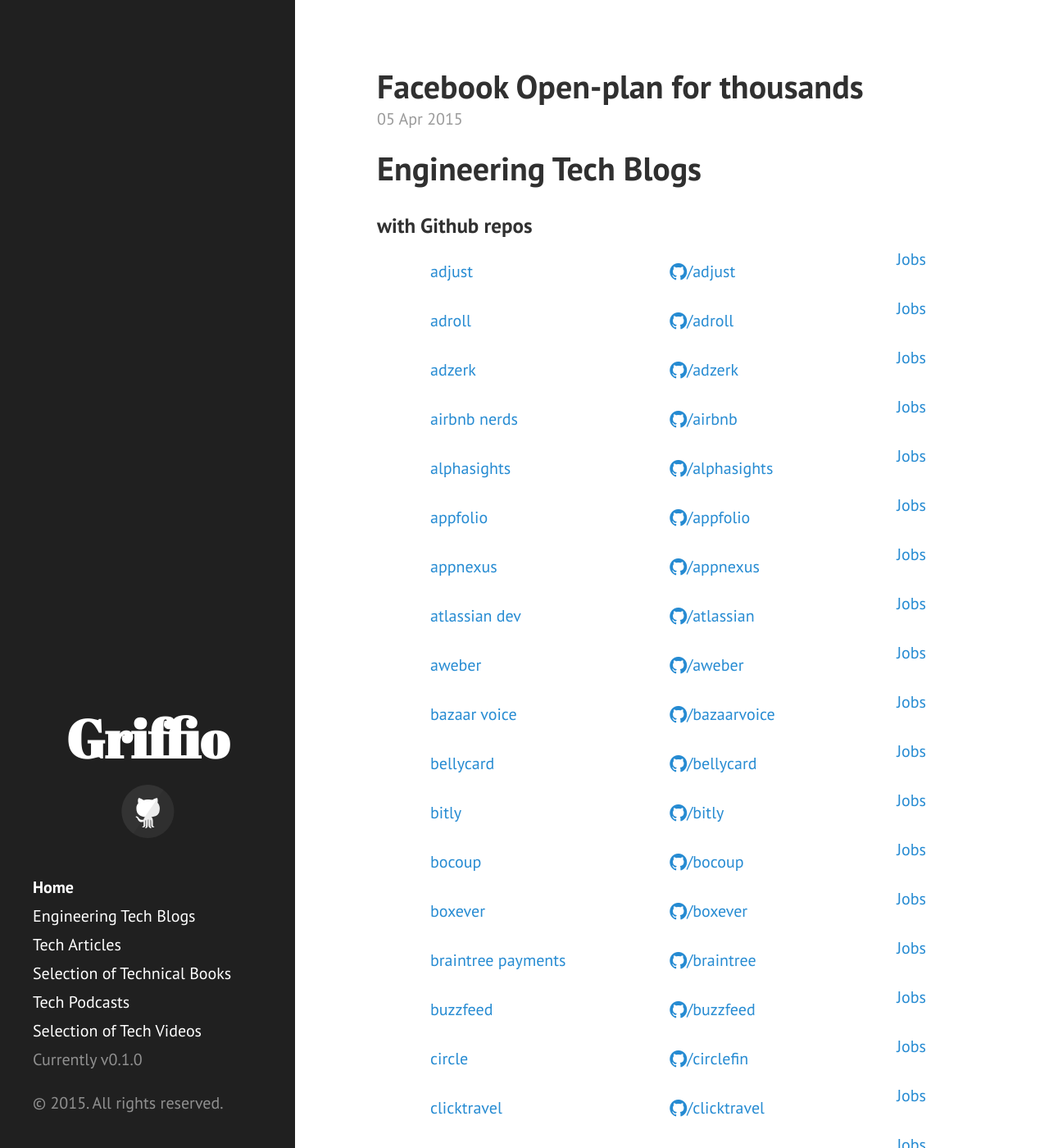
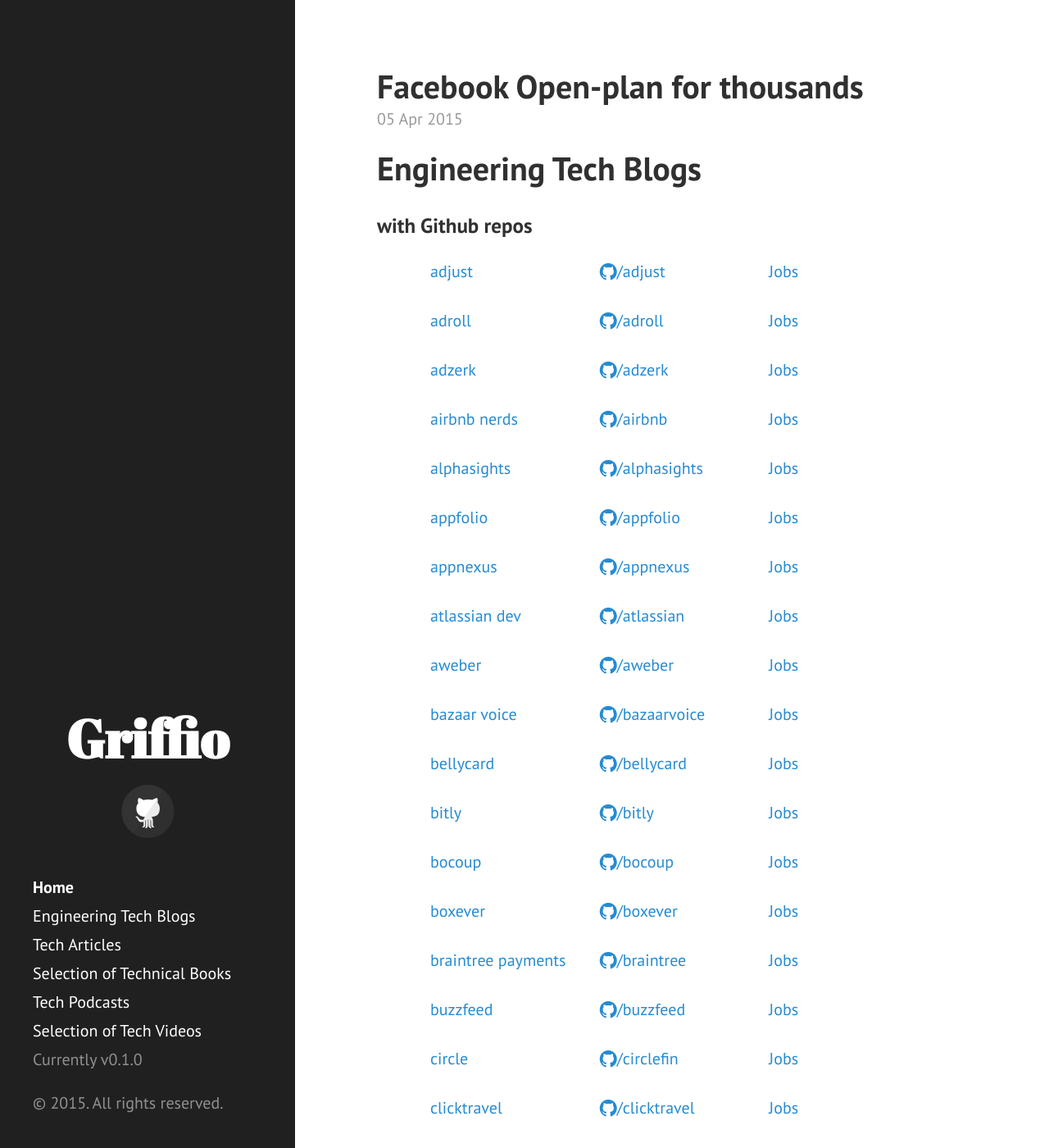
Before and after one commit to griffio/griffio.github.io, a Jekyll site: the page built from index.html, in a window 1280 px wide and 1400 px high. Shown: the whole window at 82% size. Built offline with Jekyll 4.4.1, drawn with Linux system fonts in a browser that asks for light colours; nearby versions of some CDN libraries; the list of posts is cut into pages by our own code.

Commit message:
Update dataspec-flex.css

```diff
--- a/public/css/dataspec-flex.css
+++ b/public/css/dataspec-flex.css
@@ -5,7 +5,7 @@
     display: -webkit-flex;
 }
 
-.DataSpec-blog, .DataSpec-repo, .DataSpec-workthere {
+.DataSpec-blog, .DataSpec-repo, .DataSpec-jobs {
     padding: 0.75em;
     flex: 1;
     -webkit-flex: 1;
```
